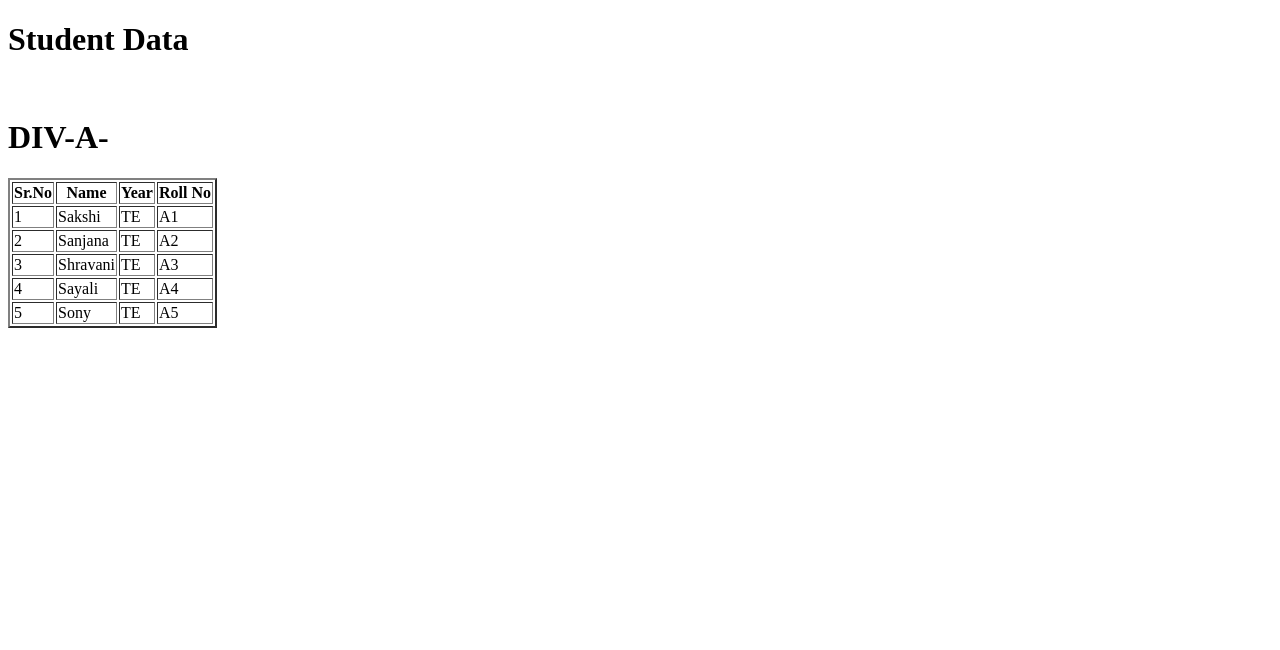
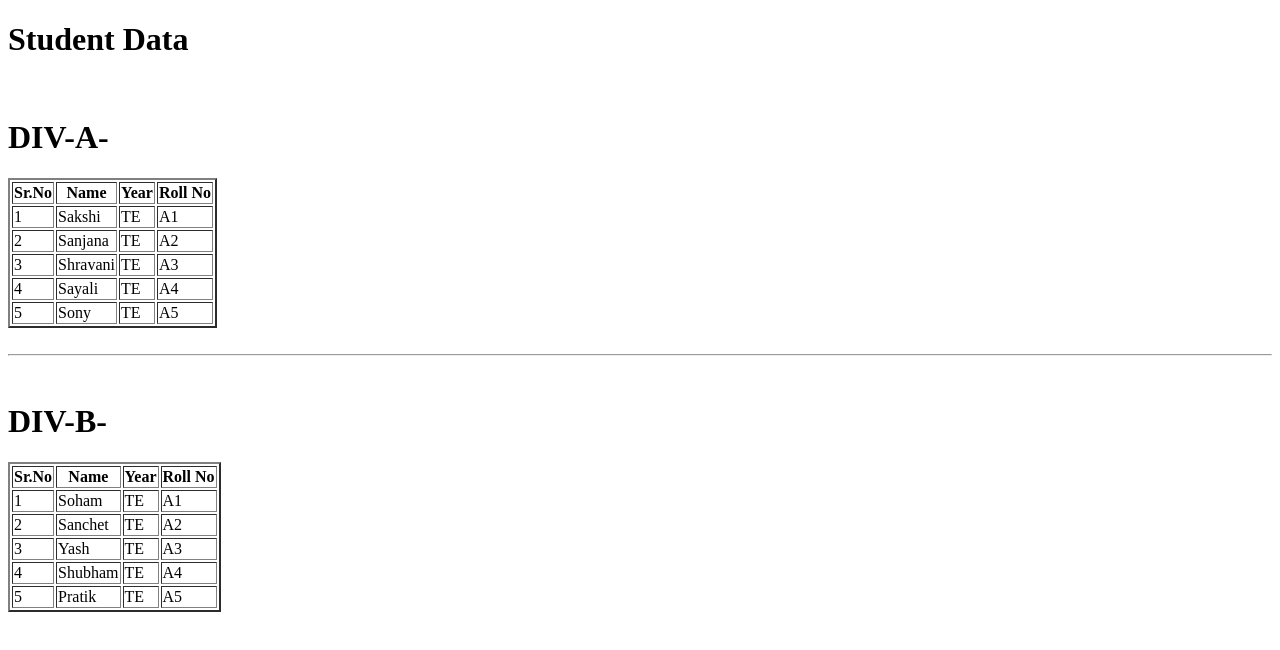
Before and after one commit to sakshiot7/Student-Data, a plain HTML site: page index.html in a window 1280 px wide. Drawn offline with Linux system fonts and the light colour scheme.

Commit message:
DIV-B table added

```diff
--- a/index.html
+++ b/index.html
@@ -50,5 +50,52 @@
                 </tr>
             </tbody>
         </table>
+        <br/>
+        <hr>
+        <br/>
+        <h1> DIV-B-</h1>
+        <table border="2">
+            <thead>
+                <tr>
+                    <th> Sr.No</th>
+                    <th> Name</th>
+                    <th> Year</th>
+                    <th> Roll No</th>
+                </tr>
+            </thead>
+
+            <tbody>
+                <tr>
+                    <td> 1</td>
+                    <td> Soham</td>
+                    <td> TE</td>
+                    <td> A1</td>
+                </tr>
+                <tr>
+                    <td> 2</td>
+                    <td> Sanchet</td>
+                    <td> TE</td>
+                    <td> A2</td>
+                </tr>
+                <tr>
+                    <td> 3</td>
+                    <td> Yash</td>
+                    <td> TE</td>
+                    <td> A3</td>
+                </tr>
+                <tr>
+                    <td> 4</td>
+                    <td> Shubham</td>
+                    <td> TE</td>
+                    <td> A4</td>
+                </tr>
+                <tr>
+                    <td> 5</td>
+                    <td> Pratik</td>
+                    <td> TE</td>
+                    <td> A5</td>
+                </tr>
+            </tbody>
+        </table>
 </body>
 </html>
```
